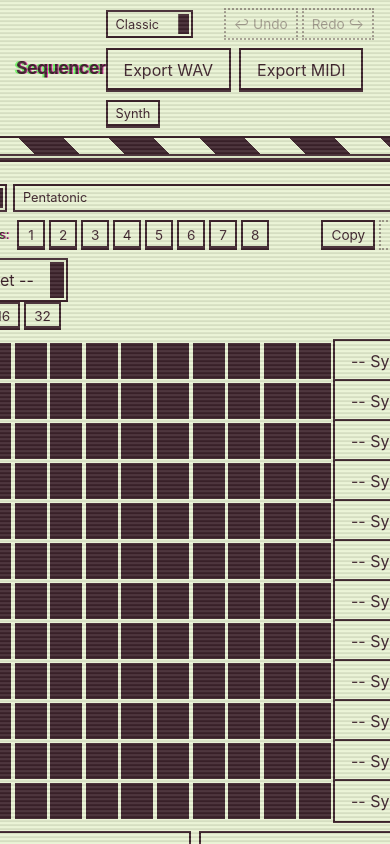
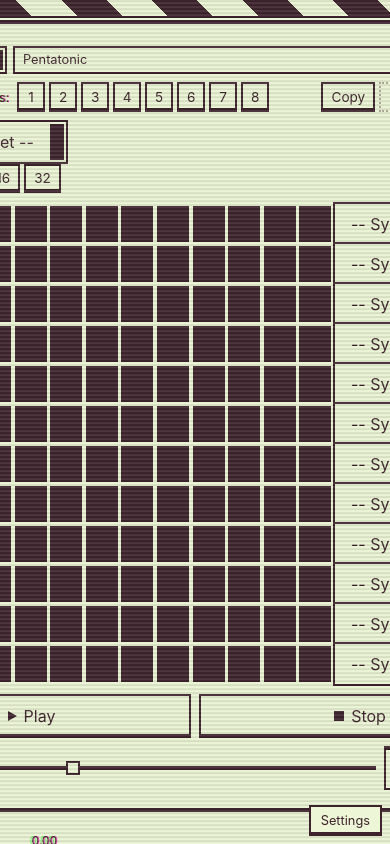
Before and after one commit to ohjann/tonejs-sequencer, a React (Vite) app: page / in a window 390 px wide. Built offline with nearby package versions, Linux system fonts and the light colour scheme.

Commit message:
remove top bar

```diff
--- a/src/App.tsx
+++ b/src/App.tsx
@@ -10,7 +10,6 @@ import PatternSelector from "./components/PatternSelector";
 import PatternChain from "./components/PatternChain";
 import MasterVolume from "./components/MasterVolume";
 import { PatternPresetSelect } from "./components/PresetBrowser";
-import Header from "./components/Header";
 import Sidebar from "./components/Sidebar";
 import { SequencerProvider } from "./contexts/SequencerContext";
 import { TransportProvider } from "./contexts/TransportContext";
@@ -36,7 +35,6 @@ function App() {
           <SynthProvider>
             <AudioEngineConnector />
             <div className="flex flex-col h-screen overflow-hidden crt">
-              <Header />
               <div className="flex flex-1 overflow-hidden">
                 <main className="flex-1 overflow-auto flex justify-center items-start">
                   <motion.div
--- a/src/components/Sidebar.tsx
+++ b/src/components/Sidebar.tsx
@@ -6,6 +6,10 @@ import MasterVolume from "./MasterVolume";
 import Knob from "./Knob";
 import Select from "./Select";
 import { SynthPresetSelect } from "./PresetBrowser";
+import ThemeSwitcher from "./ThemeSwitcher";
+import UndoRedo from "./UndoRedo";
+import ExportWav from "./ExportWav";
+import ExportMidi from "./ExportMidi";
 
 const OSC_OPTIONS: { value: OscillatorType; label: string }[] = [
   { value: "sine", label: "Sine" },
@@ -74,7 +78,23 @@ function TrackControls({ trackIndex }: { trackIndex: number }) {
   );
 }
 
-/** Desktop: collapsible right sidebar. Mobile: bottom sheet. */
+function SidebarContent({ trackIndex }: { trackIndex: number }) {
+  return (
+    <div className="flex flex-col gap-2 p-2 overflow-y-auto flex-1">
+      <div className="flex flex-col gap-2 pb-2 border-b" style={{ borderColor: "var(--bit-color0)" }}>
+        <ThemeSwitcher />
+        <UndoRedo />
+        <div className="flex gap-2">
+          <ExportWav />
+          <ExportMidi />
+        </div>
+      </div>
+      <MasterVolume />
+      <TrackControls trackIndex={trackIndex} />
+    </div>
+  );
+}
+
 export default function Sidebar() {
   const { state, toggleSidebar, setSidebar } = useUI();
   const { sidebarOpen, selectedTrack } = state;
@@ -102,18 +122,25 @@ export default function Sidebar() {
         </button>
         {sidebarOpen && (
           <motion.div
-            className="flex flex-col gap-1 p-2 overflow-y-auto flex-1"
+            className="flex flex-col flex-1 overflow-hidden"
             initial={{ opacity: 0 }}
             animate={{ opacity: 1 }}
             transition={{ duration: 0.15 }}
           >
-            <MasterVolume />
-            <TrackControls trackIndex={trackIndex} />
+            <SidebarContent trackIndex={trackIndex} />
           </motion.div>
         )}
       </aside>
 
       {/* Mobile bottom sheet */}
+      <button
+        className="bit-button fixed bottom-2 right-2 z-40 md:hidden"
+        onClick={toggleSidebar}
+        style={{ fontSize: "0.8em", padding: "4px 10px" }}
+        aria-label="Toggle settings"
+      >
+        {sidebarOpen ? "Close" : "Settings"}
+      </button>
       <AnimatePresence>
         {sidebarOpen && (
           <motion.div
@@ -130,7 +157,7 @@ export default function Sidebar() {
           >
             <div className="flex items-center justify-between p-2 border-b" style={{ borderColor: "var(--bit-color0)" }}>
               <span className="font-bold" style={{ fontSize: "0.9em" }}>
-                Synth Controls
+                Settings
               </span>
               <button
                 className="bit-button"
@@ -140,10 +167,7 @@ export default function Sidebar() {
                 Close
               </button>
             </div>
-            <div className="p-2 flex flex-col gap-1">
-              <MasterVolume />
-              <TrackControls trackIndex={trackIndex} />
-            </div>
+            <SidebarContent trackIndex={trackIndex} />
           </motion.div>
         )}
       </AnimatePresence>
```
